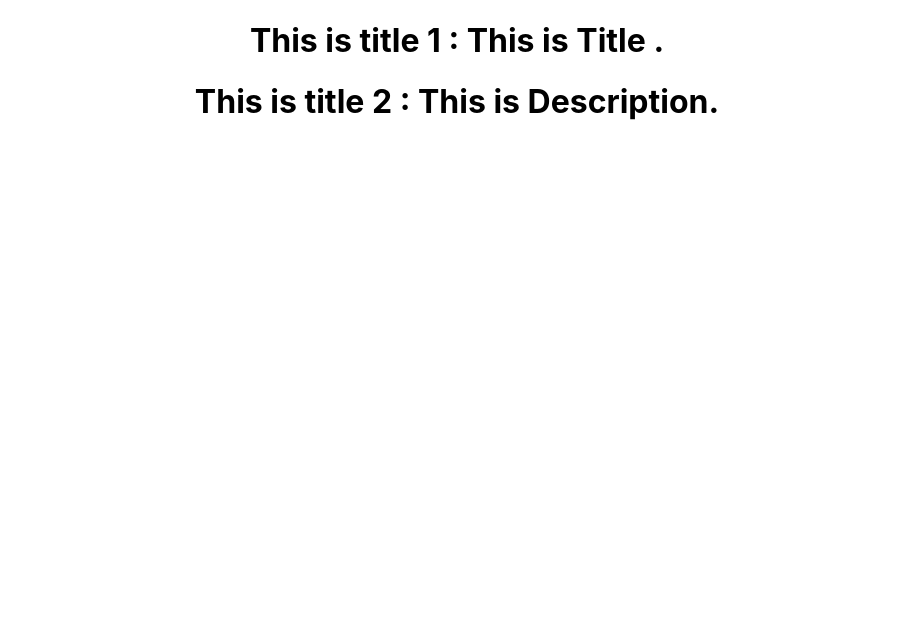
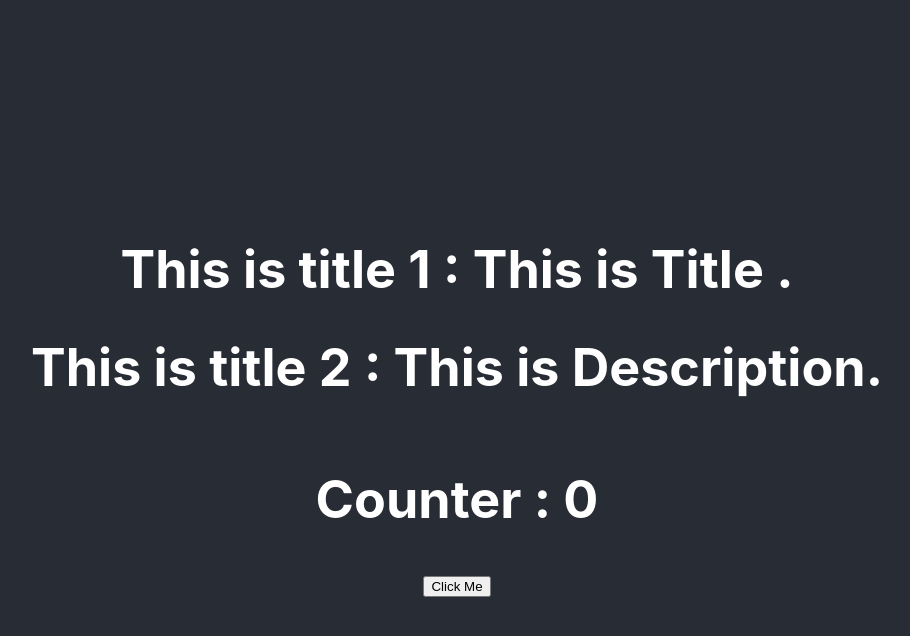
Before and after one commit to AashutoshVerma/tatvaSoft, a React (Create React App) app in the folder week1/: page / in a window 1280 px wide. Shown: the top 636 px of the page, without its empty margins (183-1093 px from the left). Built offline with nearby package versions, Linux system fonts and the light colour scheme.

Commit message:
Day4 task completed in which a counter.js was created.

```diff
--- a/week1/src/App.js
+++ b/week1/src/App.js
@@ -1,12 +1,16 @@
-import logo from './logo.svg';
-import './App.css';
-import Home from './pages/Home';
-import Title from'./component/Title';
+import logo from "./logo.svg";
+import "./App.css";
+import Home from "./pages/Home";
+import Title from "./component/Title";
+import Counter from "./component/Counter";
 function App() {
   return (
     <div className="App">
+      <header className="App-header">
         <Home />
-  </div>
+        <Counter />
+      </header>
+    </div>
   );
 }
 
--- /dev/null
+++ b/week1/src/component/Counter.js
@@ -0,0 +1,44 @@
+import React, { Component } from "react";
+
+class Counter extends Component {
+  constructor() {
+    super();
+    this.state = {
+      number: 0,
+    };
+  }
+  Inc = () => {
+    this.setState({
+      number: this.state.number + 1,
+    });
+  };
+
+  render() {
+    return (
+      <div>
+        <h1> Counter : {this.state.number}</h1>
+        <button onClick={this.Inc}> Click Me </button>
+      </div>
+    );
+  }
+}
+
+export default Counter;
+
+// import React,{useState} from 'react'
+
+// function Counter(props){
+
+//     const [user,setUser] = useState(1)
+//     return(
+//         <>
+//         <h1>
+//             hello {user} wish you a great {props.mes}
+//         </h1>
+//         <button onClick={() => setUser((user + 1))}>Increment Value</button>
+//         </>
+
+//     )
+// }
+
+// // export default Counter;
--- a/week1/src/pages/Home.js
+++ b/week1/src/pages/Home.js
@@ -7,12 +7,10 @@ class Home extends Component{
         this.state ={
             title : "This is Title ",
             description : "This is Description"
-
         }
     }
     render(){
         return(
-
             <div>
                 <Title index = "1" title = {this.state.title} />
                 <Title index = "2" title = {this.state.description} />
```
